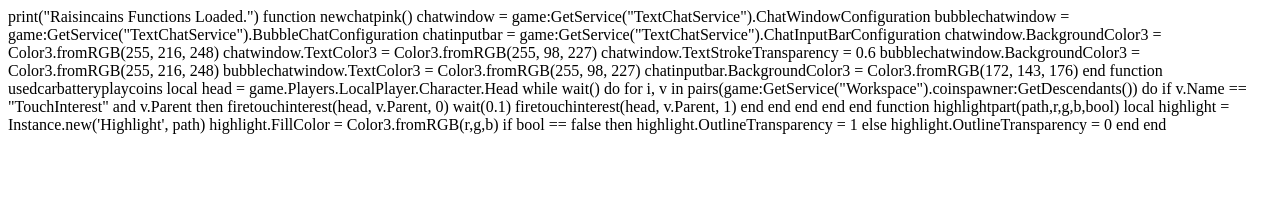
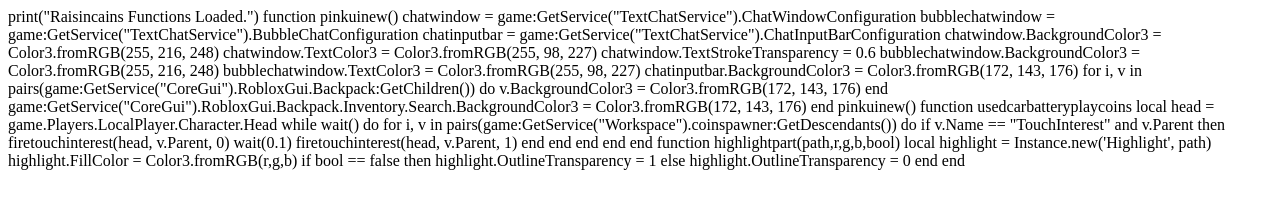
Before and after one commit to Raisincains/raisincains.github.io, a plain HTML site: page functions.html in a window 1280 px wide. Drawn offline with Linux system fonts and the light colour scheme.

Commit message:
Update functions.html

```diff
--- a/functions.html
+++ b/functions.html
@@ -1,7 +1,7 @@
 <body>
 print("Raisincains Functions Loaded.")
-	function newchatpink()
 
+function pinkuinew()
 chatwindow = game:GetService("TextChatService").ChatWindowConfiguration
 bubblechatwindow = game:GetService("TextChatService").BubbleChatConfiguration
 chatinputbar = game:GetService("TextChatService").ChatInputBarConfiguration
@@ -11,8 +11,12 @@ print("Raisincains Functions Loaded.")
 bubblechatwindow.BackgroundColor3 = Color3.fromRGB(255, 216, 248)
 bubblechatwindow.TextColor3 = Color3.fromRGB(255, 98, 227)
 chatinputbar.BackgroundColor3 = Color3.fromRGB(172, 143, 176)
-
+for i, v in pairs(game:GetService("CoreGui").RobloxGui.Backpack:GetChildren()) do
+v.BackgroundColor3 = Color3.fromRGB(172, 143, 176)
 end
+game:GetService("CoreGui").RobloxGui.Backpack.Inventory.Search.BackgroundColor3 = Color3.fromRGB(172, 143, 176)
+end
+pinkuinew()
 
 	function usedcarbatteryplaycoins
 		local head = game.Players.LocalPlayer.Character.Head
```
Lines whose indentation alone changed are shown as unchanged.
